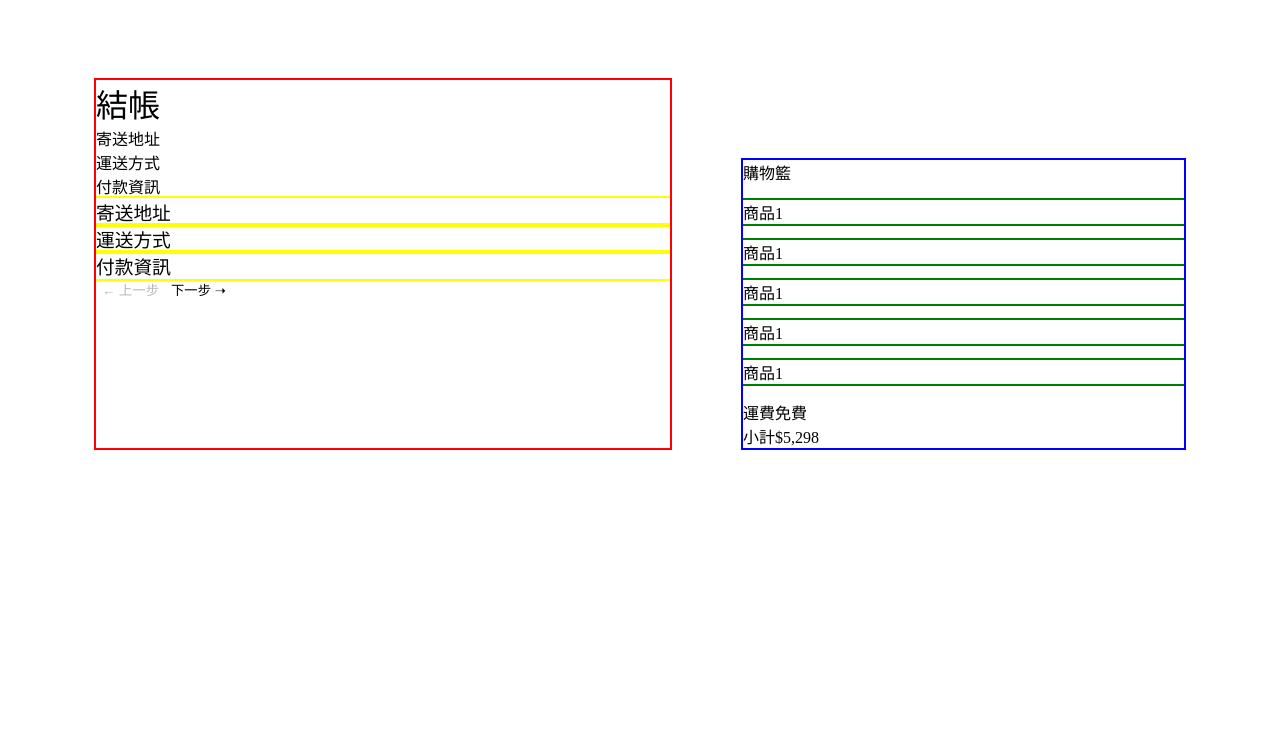
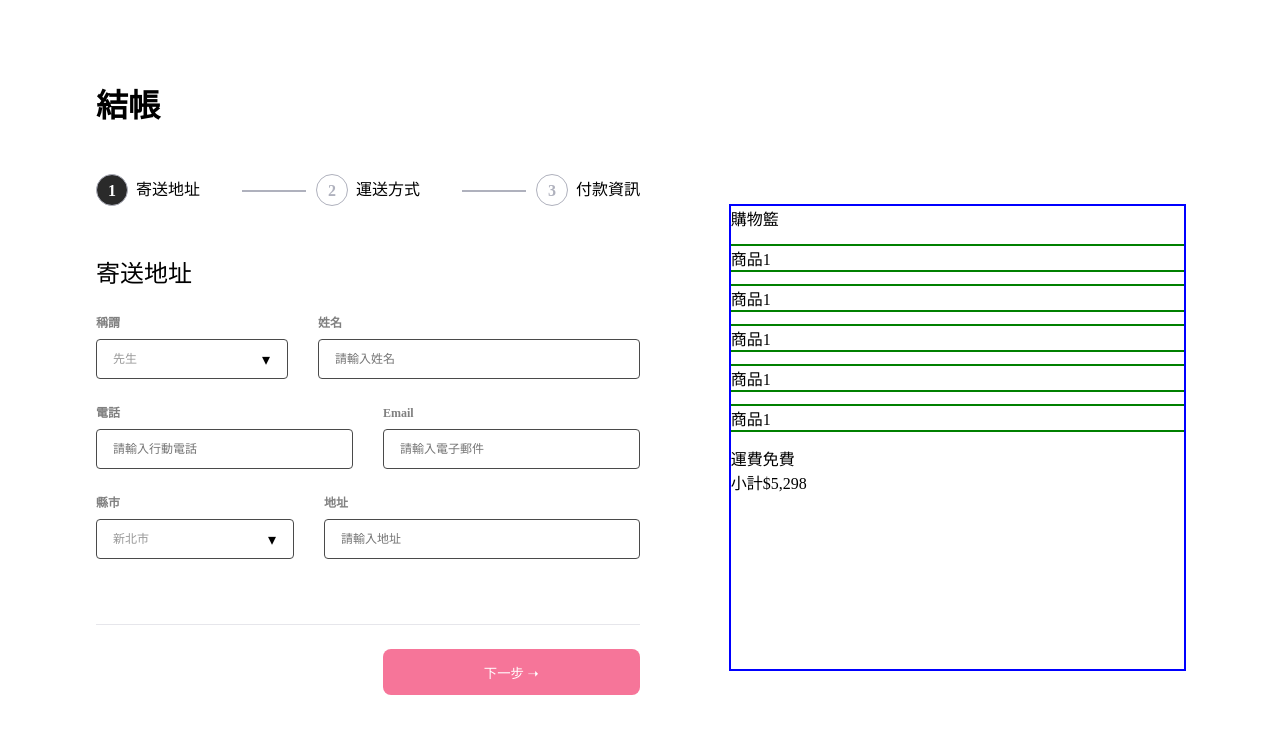
Before and after one commit to ywweng/A14-alpha-shop-vue, a Vue app: page / in a window 1280 px wide. Shown: the top 734 px of the page. Built offline with nearby package versions, Linux system fonts and the light colour scheme.

Commit message:
checkout completed

```diff
--- a/src/App.vue
+++ b/src/App.vue
@@ -1,5 +1,6 @@
 <template>
   <div id="app">
+    <div class="checkout-title">結帳</div>
     <Checkout id="left-container" />
     <Cart id="right-container" />
   </div>
@@ -80,11 +81,16 @@ button {
   height: 100%;
   margin: 5rem auto;
   display: grid;
+  grid-template-columns: repeat(12, minmax(min-content, 1fr));
+}
+
+.checkout-title {
+  font-size: 2rem;
+  font-weight: 700;
 }
 
 #left-container {
   grid-column: 1 / 7;
-  outline: 2px solid red;
 }
 
 #right-container {
--- a/src/components/Checkout.vue
+++ b/src/components/Checkout.vue
@@ -1,35 +1,32 @@
 <template>
   <div>
-    <h1>結帳</h1>
-    <div class="stepper-container">
-      <div class="stepper">
-        <div class="circle checked"></div>
-        <div class="label">寄送地址</div>
-      </div>
-      <div class="stepper">
-        <div class="circle"></div>
-        <span class="stepper-connect"></span>
-        <div class="label">運送方式</div>
-      </div>
-      <div class="stepper">
-        <div class="circle"></div>
-        <span class="stepper-connect"></span>
-        <div class="label">付款資訊</div>
-      </div>
-    </div>
+    <Stepper :current-step="currentStep" />
     <div class="form-panel">
-      <CheckoutAddress class="form-section" />
-      <CheckoutDelivery class="form-section" />
-      <CheckoutPayment class="form-section" />
+      <CheckoutAddress class="form-section" v-if="currentStep === 1" />
+      <CheckoutDelivery class="form-section" v-else-if="currentStep === 2" />
+      <CheckoutPayment class="form-section" v-else />
     </div>
     <div class="control-btn">
-      <button class="previous-btn" disabled>← 上一步</button>
-      <button class="next-btn">下一步 ➝</button>
+      <button
+        class="previous-btn"
+        :disabled="currentStep === 1"
+        @click.stop.prevent="prevStep"
+      >
+        ← 上一步
+      </button>
+      <button
+        class="next-btn"
+        :disabled="currentStep === 3"
+        @click.stop.prevent="nextStep"
+      >
+        下一步 ➝
+      </button>
     </div>
   </div>
 </template>
 
 <script>
+import Stepper from './Stepper.vue'
 import CheckoutAddress from './CheckoutAddress.vue'
 import CheckoutDelivery from './CheckoutDelivery.vue'
 import CheckoutPayment from './CheckoutPayment.vue'
@@ -37,15 +34,62 @@ import CheckoutPayment from './CheckoutPayment.vue'
 export default {
   name: 'Checkout',
   components: {
+    Stepper,
     CheckoutAddress,
     CheckoutDelivery,
     CheckoutPayment,
+  },
+  data() {
+    return {
+      currentStep: 1,
+    }
+  },
+  methods: {
+    nextStep() {
+      this.currentStep++
+    },
+    prevStep() {
+      this.currentStep--
+    },
   },
 }
 </script>
 
 <style>
-.form-section {
-  outline: 2px solid yellow;
+.form-panel {
+  height: 20rem;
+}
+
+.control-btn {
+  display: flex;
+  justify-content: space-between;
+  width: 100%;
+  padding: 1.5rem 0;
+  border-top: 1px solid #e6e6eb;
+  position: relative;
+  bottom: -50px;
+}
+
+.previous-btn {
+  border: none;
+  background: none;
+  margin-right: 40%;
+  cursor: pointer;
+}
+
+.previous-btn[disabled] {
+  display: block;
+  visibility: hidden;
+}
+
+.next-btn {
+  flex: 1;
+  min-width: max-content;
+  height: 46px;
+  border: none;
+  border-radius: 8px;
+  background: #f67599;
+  color: white;
+  cursor: pointer;
 }
 </style>
--- a/src/components/CheckoutAddress.vue
+++ b/src/components/CheckoutAddress.vue
@@ -1,5 +1,119 @@
 <template>
-  <div>
-    <h3>寄送地址</h3>
+  <div class="form-section">
+    <div class="form-title">寄送地址</div>
+    <div class="row-container name-container">
+      <div class="form-item salutation">
+        <label for="salutation">稱謂</label><br />
+        <div class="select-container">
+          <select name="salutation">
+            <option>先生</option>
+            <option>女士</option>
+          </select>
+        </div>
+      </div>
+      <div class="form-item name">
+        <label for="name">姓名</label><br />
+        <input type="text" name="name" placeholder="請輸入姓名" />
+      </div>
+    </div>
+    <div class="row-container contact-container">
+      <div class="form-item phone">
+        <label for="phone" class="title">電話</label><br />
+        <input
+          type="text"
+          id="phone"
+          name="phone"
+          placeholder="請輸入行動電話"
+        />
+      </div>
+      <div class="form-item email">
+        <label for="email" class="title">Email</label><br />
+        <input
+          type="text"
+          id="email"
+          name="email"
+          placeholder="請輸入電子郵件"
+        />
+      </div>
+    </div>
+    <div class="row-container residence-container">
+      <div class="form-item county">
+        <label for="county" class="title">縣市</label><br />
+        <div class="select-container">
+          <select id="county" name="county">
+            <option>新北市</option>
+            <option>台北市</option>
+            <option>桃園市</option>
+            <option>台中市</option>
+            <option>台南市</option>
+            <option>高雄市</option>
+          </select>
+        </div>
+      </div>
+      <div class="form-item address">
+        <label for="address" class="title">地址</label><br />
+        <input
+          type="text"
+          id="address"
+          name="address"
+          placeholder="請輸入地址"
+        />
+      </div>
+    </div>
   </div>
 </template>
+
+<style>
+.form-title {
+  margin: 1.5rem 0;
+  font-size: 1.5rem;
+}
+
+label {
+  display: inline-block;
+  margin-bottom: 8px;
+  font-size: 12px;
+  font-weight: 700;
+  color: #808080;
+}
+input,
+select {
+  height: 40px;
+  width: 100%;
+  border: 1px solid #4a4a4a;
+  font-size: 12px;
+  color: #999999;
+  padding: 12px 16px;
+  border-radius: 4px;
+  background: transparent;
+}
+input[type='radio'] {
+  padding: unset;
+  height: 20px;
+  width: 20px;
+  -webkit-appearance: none;
+  border-radius: 50%;
+}
+select {
+  -webkit-appearance: none;
+}
+
+.row-container {
+  display: grid;
+  grid-auto-flow: column;
+  grid-gap: 30px;
+  margin-bottom: 1.5rem;
+}
+
+.select-container {
+  position: relative;
+}
+
+.select-container::after {
+  content: '\25BE';
+  position: absolute;
+  top: 50%;
+  right: 18px;
+  transform: translateY(-50%);
+}
+</style>
--- a/src/components/CheckoutDelivery.vue
+++ b/src/components/CheckoutDelivery.vue
@@ -1,5 +1,70 @@
 <template>
-  <div>
-    <h3>運送方式</h3>
+  <div class="form-section">
+    <div class="form-title">運送方式</div>
+    <div class="delivery-container">
+      <input type="radio" id="standard-delivery" name="delivery" checked />
+      <div class="delivery-item">
+        <label for="standard-delivery">
+          <div class="delivery-name">標準運送</div>
+          <div class="delivery-day">約3~7個工作天</div>
+          <div class="delivery-fee">免費</div>
+        </label>
+      </div>
+    </div>
+    <div class="delivery-container">
+      <input type="radio" id="DHL-delivery" name="delivery" />
+      <div class="delivery-item">
+        <label for="DHL-delivery">
+          <div class="delivery-name" id="DHL-delivery">DHL 貨運</div>
+          <div class="delivery-day">48小時內送達</div>
+          <div class="delivery-fee">$500</div>
+        </label>
+      </div>
+    </div>
   </div>
 </template>
+
+<style>
+.delivery-container {
+  position: relative;
+  display: flex;
+  margin-bottom: 1.5rem;
+  border: 1px solid #f0f0f5;
+  border-radius: 4px;
+  height: 60px;
+}
+.delivery-container:hover {
+  border-color: #2a2a2a;
+}
+.delivery-container input {
+  margin: 1.2rem;
+  cursor: pointer;
+}
+
+input:checked {
+  box-shadow: inset 0 0 0 5px #2a2a2a;
+}
+
+.delivery-item {
+  margin: 11px 0;
+}
+.delivery-item div {
+  color: black;
+}
+.delivery-name {
+  font-size: 14px;
+}
+.delivery-day {
+  font-size: 12px;
+  font-weight: normal;
+}
+.delivery-fee {
+  position: absolute;
+  top: 13px;
+  right: 13px;
+  font-weight: normal;
+}
+#DHL-delivery {
+  font-weight: 700;
+}
+</style>
--- a/src/components/CheckoutPayment.vue
+++ b/src/components/CheckoutPayment.vue
@@ -1,5 +1,33 @@
 <template>
-  <div>
-    <h3>付款資訊</h3>
+  <div class="form-section">
+    <div class="form-title">付款資訊</div>
+    <div class="row-container">
+      <div class="form-item">
+        <label for="holder" class="title">持卡人姓名</label><br />
+        <input type="text" id="holder" name="holder" placeholder="John Doe" />
+      </div>
+    </div>
+    <div class="row-container">
+      <div class="form-item">
+        <label for="card-number" class="title">卡號</label><br />
+        <input
+          type="text"
+          id="card-number"
+          name="card-number"
+          maxlength="12"
+          placeholder="1111 2222 3333 4444"
+        />
+      </div>
+    </div>
+    <div class="row-container valid-container">
+      <div class="form-item">
+        <label for="valid-thru" class="title">有效期限</label><br />
+        <input type="month" id="valid-thru" name="valid-thru" value="2021-12" />
+      </div>
+      <div class="form-item">
+        <label for="cvc" class="title">CVC/CCV</label><br />
+        <input type="password" id="cvc" name="cvc" maxlength="3" />
+      </div>
+    </div>
   </div>
 </template>
--- /dev/null
+++ b/src/components/Stepper.vue
@@ -0,0 +1,116 @@
+<template>
+  <div class="stepper-container">
+    <div
+      class="stepper"
+      :class="{ active: currentStep > 1, checked: currentStep > 1 }"
+    >
+      <div class="circle"></div>
+      <div class="label">寄送地址</div>
+    </div>
+    <div
+      class="stepper"
+      :class="{ active: currentStep > 2, checked: currentStep > 2 }"
+    >
+      <div class="circle"></div>
+      <span class="stepper-connect"></span>
+      <div class="label">運送方式</div>
+    </div>
+    <div class="stepper">
+      <div class="circle"></div>
+      <span class="stepper-connect"></span>
+      <div class="label">付款資訊</div>
+    </div>
+  </div>
+</template>
+
+<script>
+export default {
+  props: {
+    currentStep: {
+      type: Number,
+      required: true,
+    },
+  },
+}
+</script>
+
+<style>
+.stepper-container {
+  display: flex;
+  justify-content: space-between;
+  margin: 3rem 0;
+}
+
+.stepper {
+  position: relative;
+  display: flex;
+  line-height: 32px;
+}
+
+.circle {
+  height: 32px;
+  width: 32px;
+  border: 1px solid #afb1bd;
+  border-radius: 23px;
+}
+
+.stepper:nth-child(1) .circle::after {
+  content: '1';
+  font-weight: bold;
+}
+
+.stepper:nth-child(2) .circle::after {
+  content: '2';
+  font-weight: bold;
+}
+.stepper:nth-child(3) .circle::after {
+  content: '3';
+  font-weight: bold;
+}
+
+.stepper .circle {
+  margin: 0 0.5rem 0 0;
+  text-align: center;
+  justify-content: center;
+}
+
+.stepper .circle::after {
+  color: #afb1bd;
+}
+
+.stepper:first-child .circle {
+  background-color: #2a2a2a;
+}
+.stepper:first-child .circle::after {
+  background-color: #2a2a2a;
+  color: white;
+}
+
+.stepper .stepper-connect {
+  position: absolute;
+  top: 16px;
+  right: 110%;
+  width: 4rem;
+  height: 2px;
+  background-color: #afb1bd;
+}
+
+.stepper.active .circle {
+  border-color: #2a2a2a;
+}
+
+.stepper.active .circle::after {
+  color: #2a2a2a;
+}
+
+.stepper.active .stepper-connect {
+  background-color: #2a2a2a;
+}
+
+.stepper.checked .circle {
+  background-color: #2a2a2a;
+}
+.stepper.checked .circle::after {
+  content: url('./../assets/checked.png');
+}
+</style>
```
Also changed, not shown: src/assets/checked.png (added).
